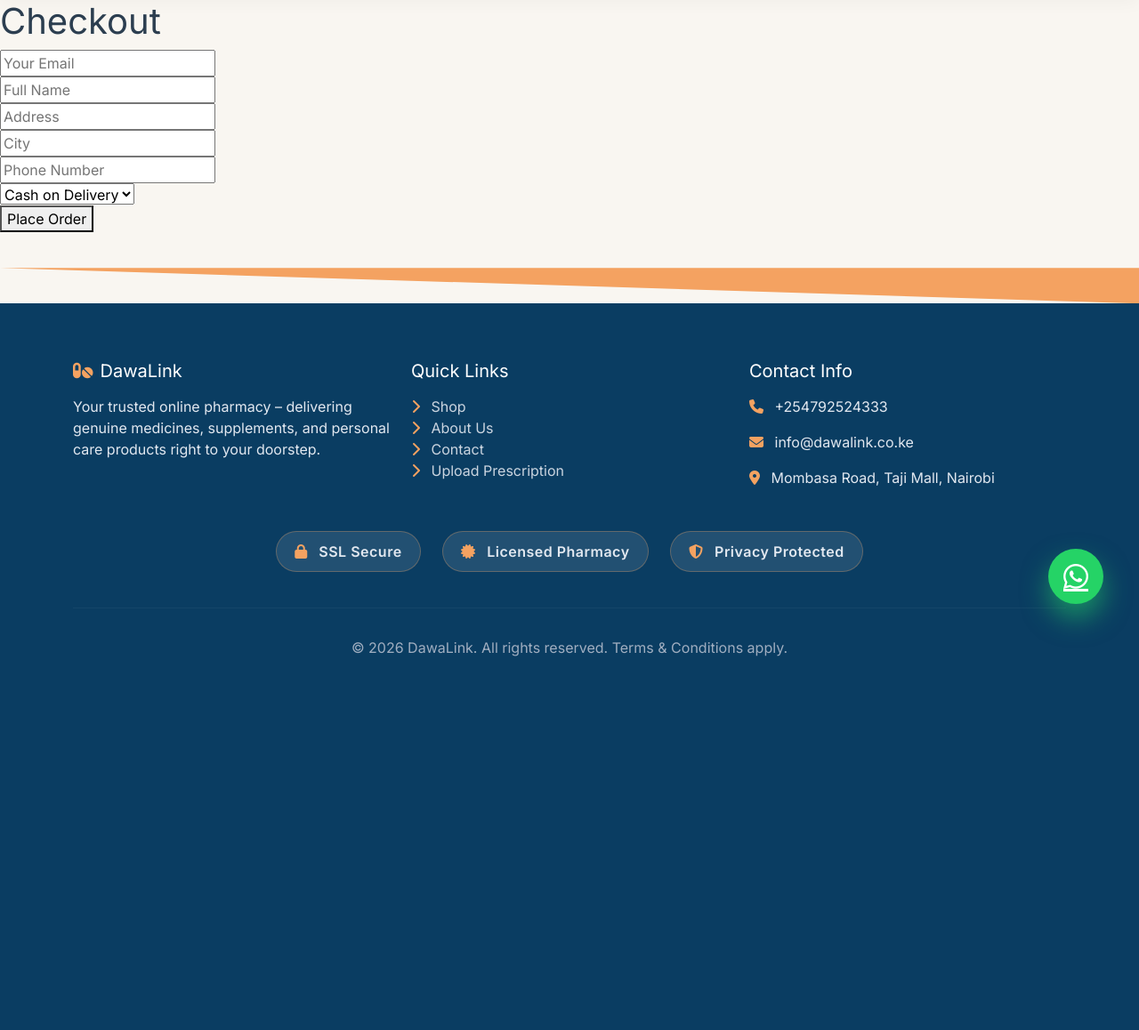
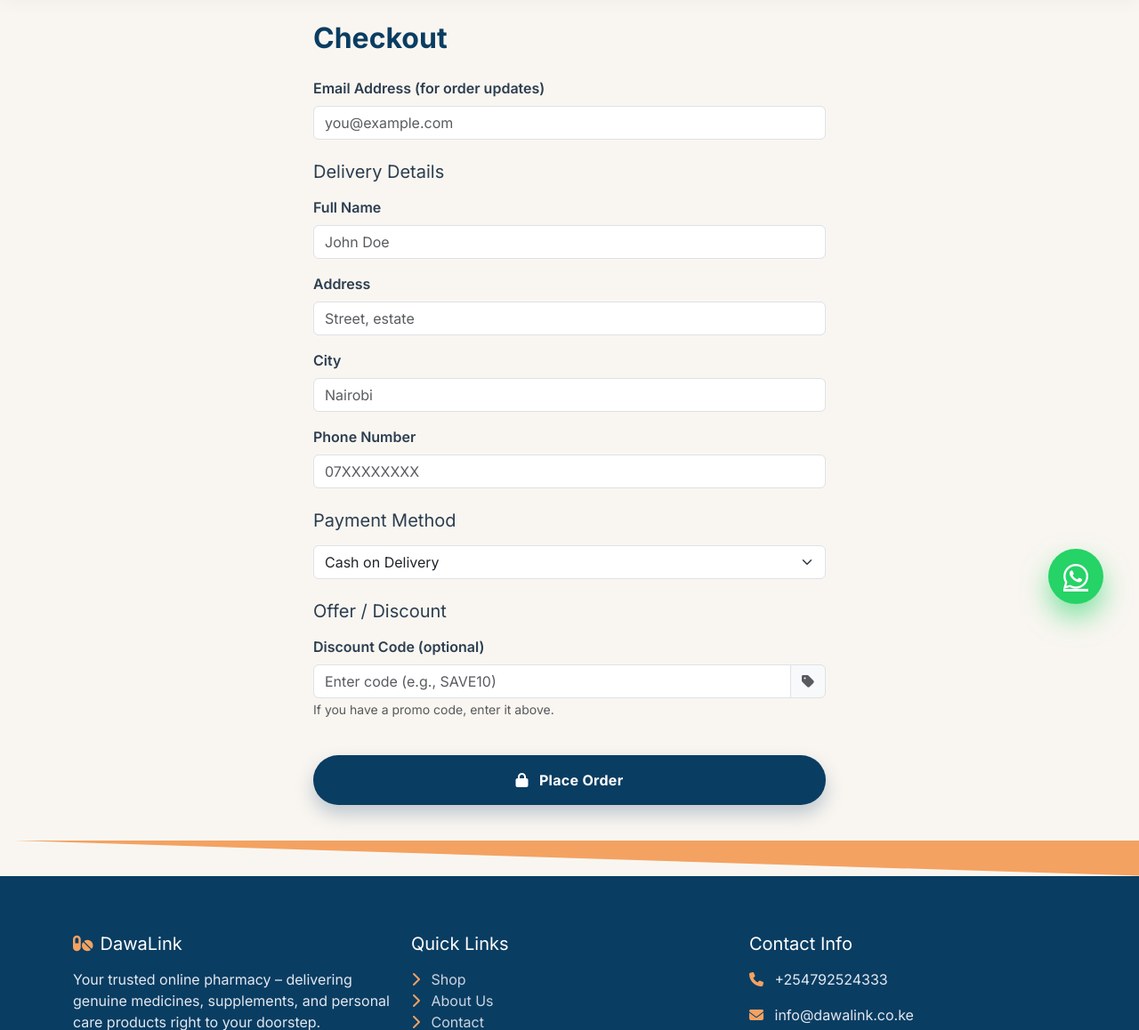
Before and after one commit to rodriguezgeorge089-art/techpharm-final, a Flask app: page /checkout in a window 1280 px wide. Shown: the part 81-1239 px from the top of the page at 89% size. Before the commit the page ends 819 px from the top, so only its background shows below. Run offline with Flask 3, Linux system fonts and the light colour scheme.

Commit message:
Update checkout.html

```diff
--- a/templates/checkout.html
+++ b/templates/checkout.html
@@ -1,19 +1,57 @@
 {% extends "base.html" %}
 {% block content %}
-<h1>Checkout</h1>
-<form action="/checkout" method="POST">
-    {% if not user %}
-        <input name="guest_email" placeholder="Your Email" required><br>
-    {% endif %}
-    <input name="shipping_name" placeholder="Full Name" required><br>
-    <input name="shipping_address" placeholder="Address" required><br>
-    <input name="shipping_city" placeholder="City" required><br>
-    <input name="shipping_phone" placeholder="Phone Number" required><br>
-    <select name="payment_method">
-        <option value="cod">Cash on Delivery</option>
-        <option value="mpesa">M-Pesa</option>
-        <option value="card">Card</option>
-    </select><br>
-    <button>Place Order</button>
-</form>
+<div class="container mt-4" style="max-width: 600px;">
+    <h2 class="mb-4 fw-bold" style="color: var(--deep-blue);">Checkout</h2>
+    <form method="post" action="/checkout">
+        {% if not user %}
+            <div class="mb-3">
+                <label class="form-label fw-semibold">Email Address (for order updates)</label>
+                <input type="email" name="guest_email" class="form-control" placeholder="you@example.com" required>
+            </div>
+        {% endif %}
+
+        <h5 class="mt-4 mb-3">Delivery Details</h5>
+        <div class="mb-3">
+            <label class="form-label fw-semibold">Full Name</label>
+            <input type="text" name="shipping_name" class="form-control" placeholder="John Doe" required>
+        </div>
+        <div class="mb-3">
+            <label class="form-label fw-semibold">Address</label>
+            <input type="text" name="shipping_address" class="form-control" placeholder="Street, estate" required>
+        </div>
+        <div class="mb-3">
+            <label class="form-label fw-semibold">City</label>
+            <input type="text" name="shipping_city" class="form-control" placeholder="Nairobi" required>
+        </div>
+        <div class="mb-3">
+            <label class="form-label fw-semibold">Phone Number</label>
+            <input type="text" name="shipping_phone" class="form-control" placeholder="07XXXXXXXX" required>
+        </div>
+
+        <h5 class="mt-4 mb-3">Payment Method</h5>
+        <div class="mb-3">
+            <select name="payment_method" class="form-select">
+                <option value="cod" selected>Cash on Delivery</option>
+                <option value="mobile_money">M-Pesa</option>
+                <option value="card">Card (coming soon)</option>
+            </select>
+        </div>
+
+        <!-- ***** NEW: Discount Code Field ***** -->
+        <h5 class="mt-4 mb-3">Offer / Discount</h5>
+        <div class="mb-3">
+            <label class="form-label fw-semibold">Discount Code (optional)</label>
+            <div class="input-group">
+                <input type="text" name="discount_code" class="form-control" placeholder="Enter code (e.g., SAVE10)">
+                <span class="input-group-text"><i class="fas fa-tag text-muted"></i></span>
+            </div>
+            <small class="text-muted">If you have a promo code, enter it above.</small>
+        </div>
+        <!-- ************************************* -->
+
+        <button type="submit" class="btn btn-primary w-100 mt-4 py-3 fw-bold">
+            <i class="fas fa-lock me-2"></i> Place Order
+        </button>
+    </form>
+</div>
 {% endblock %}
```
